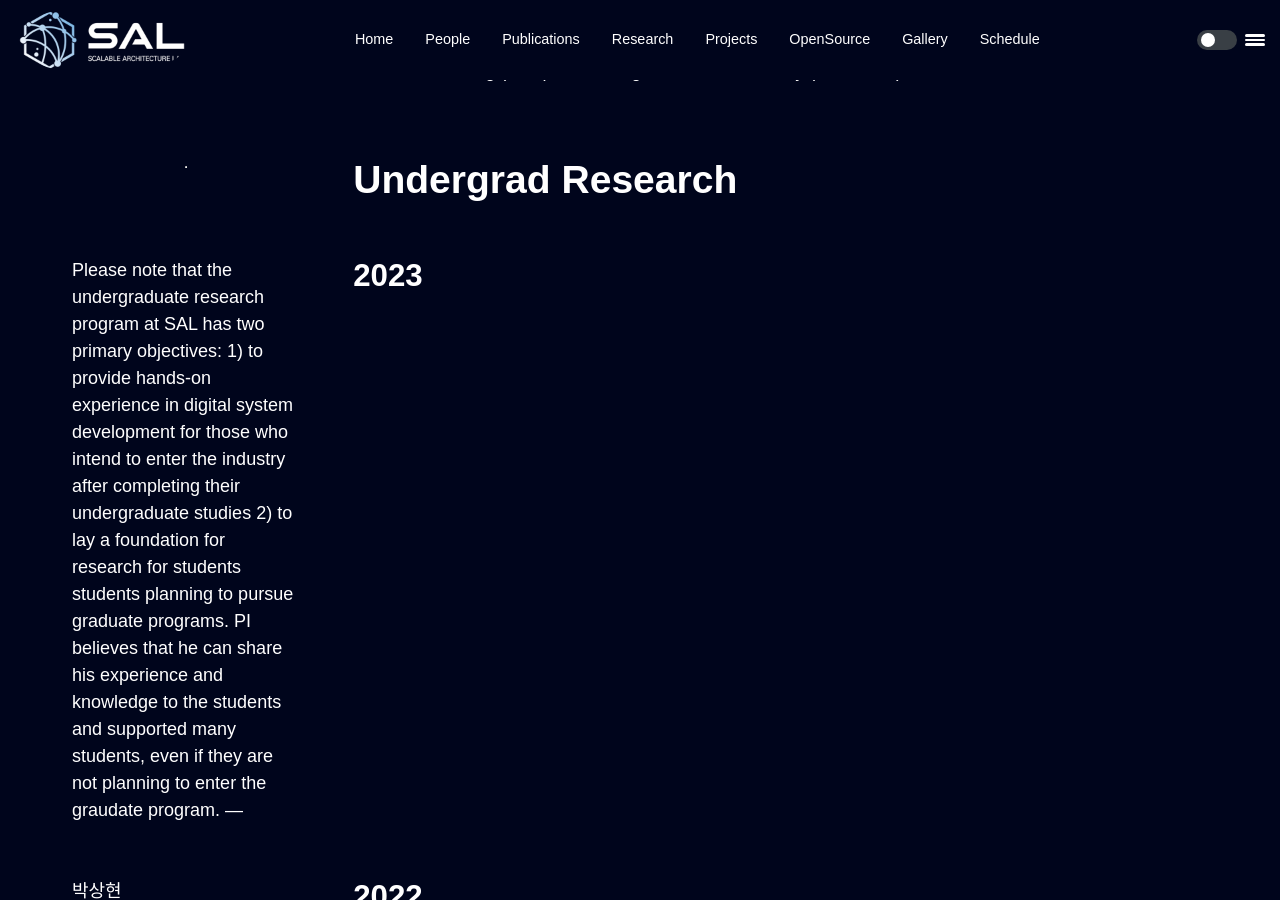
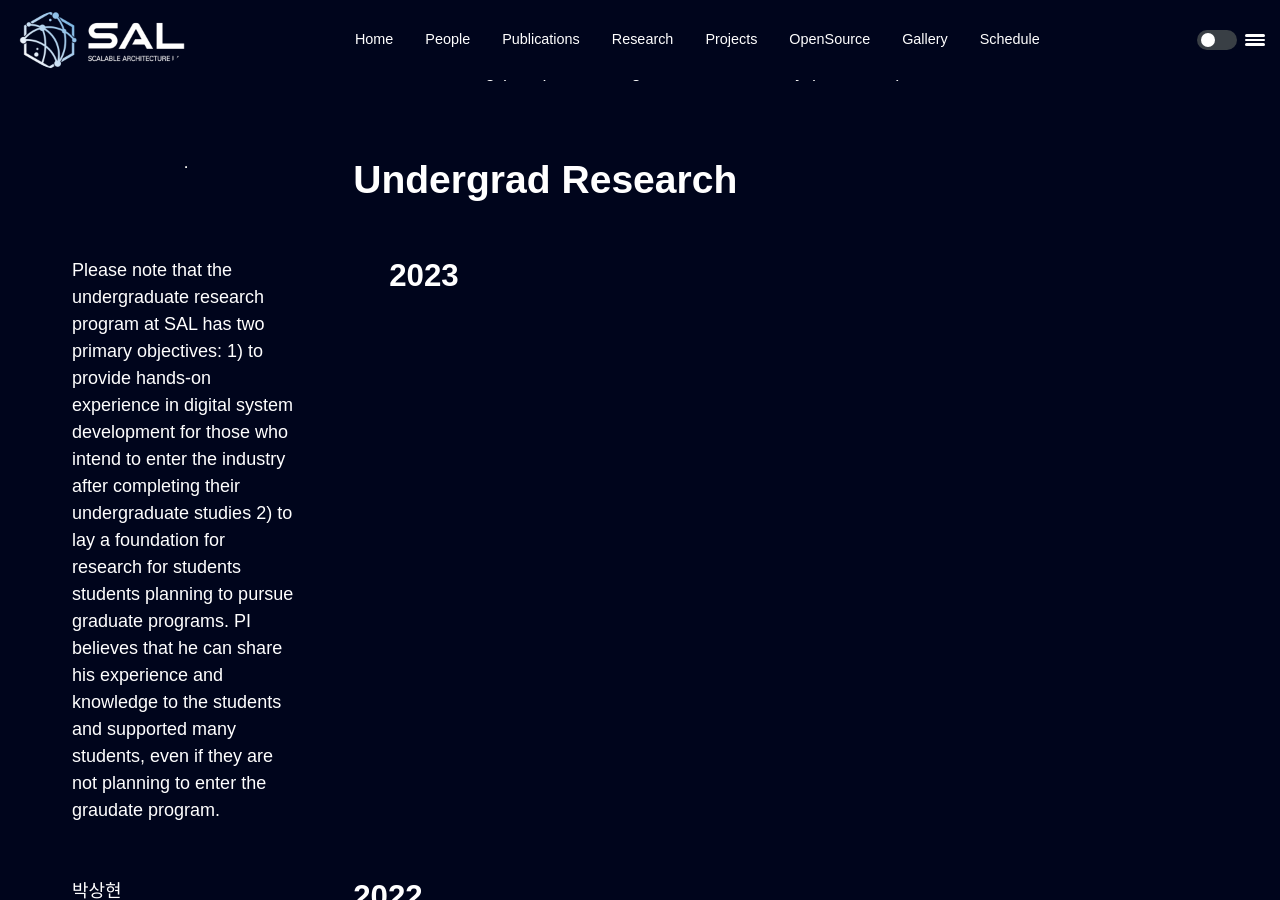
Before and after one commit to scalable-arch/scalable-arch.github.io, a Jekyll site: the page built from members-alumni.md, in a window 1280 px wide and 900 px high, scrolled down 646 px. Built offline with Jekyll 4.4.1, drawn with Linux system fonts in a browser that asks for light colours.

Commit message:
Update members-alumni.md

```diff
--- a/members-alumni.md
+++ b/members-alumni.md
@@ -22,13 +22,14 @@ layout: posts-page
 
 ---
 # Undergrad Research
-
 Please note that the undergraduate research program at SAL has two primary objectives:
 1) to provide hands-on experience in digital system development for those who intend to enter the industry after completing their undergraduate studies
 2) to lay a foundation for research for students students planning to pursue graduate programs.
 PI believes that he can share his experience and knowledge to the students and supported many students, even if they are not planning to enter the graudate program.
----
+
+
 ## 2023
+  {:.inner-list}
   - 박상현
   - 최보열
   - 김유진
```
